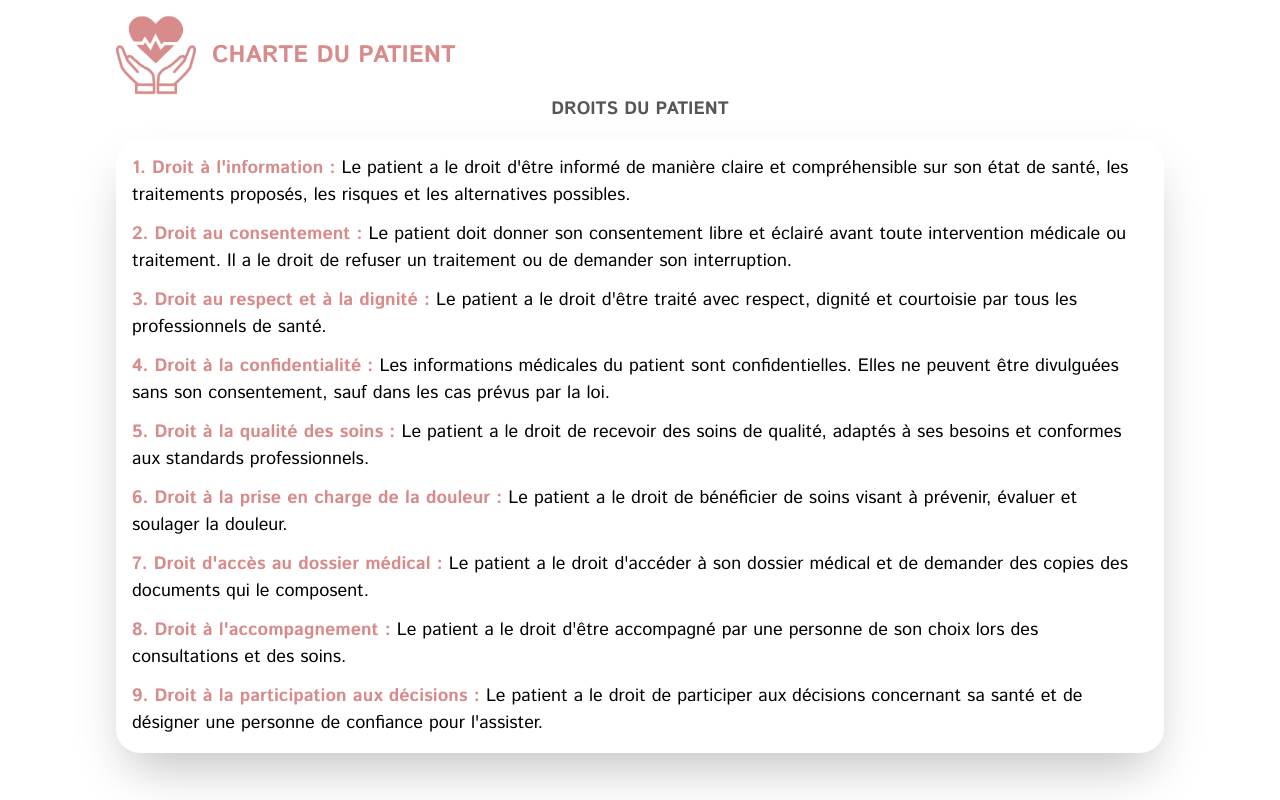
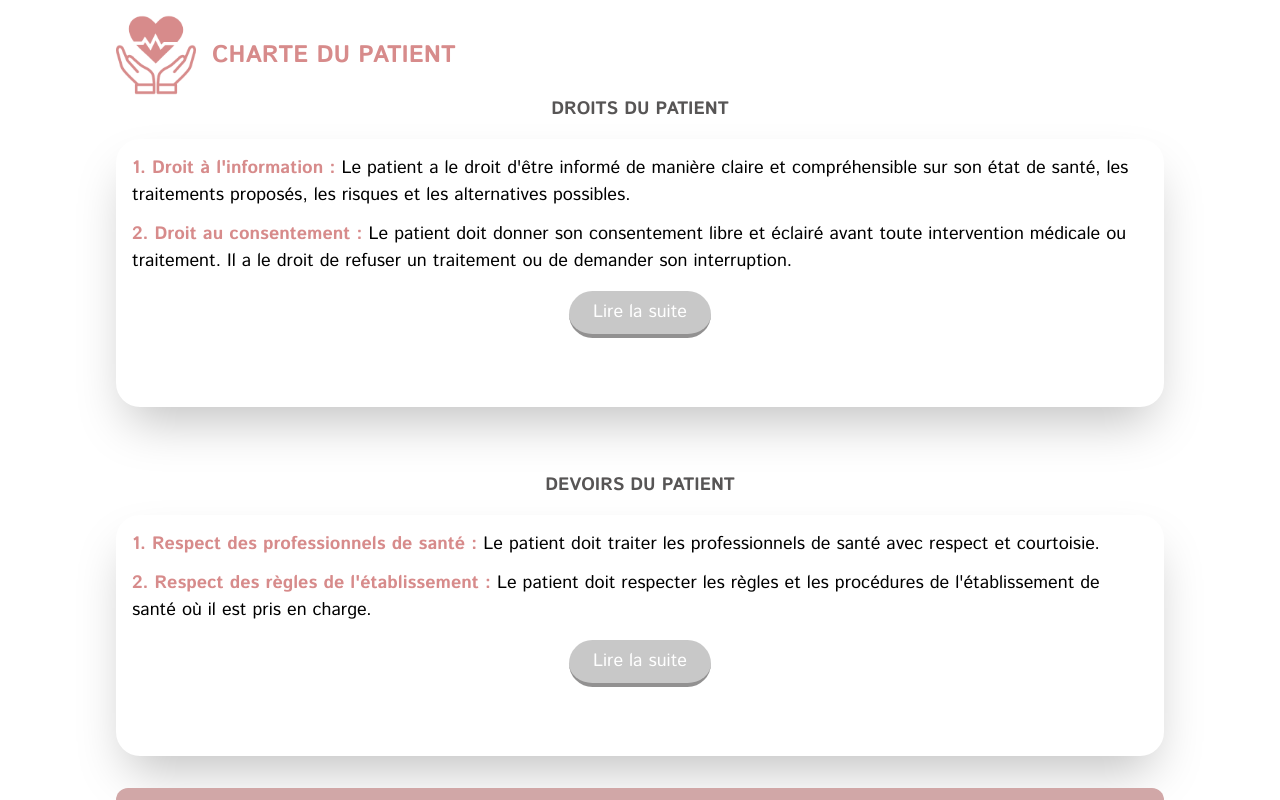
Before and after one commit to Cabinet-Infirmier/cabinet-infirmier-sceaux, a React (Vite) app: page /services in a window 1280 px wide. Shown: the part 3020-3820 px from the top of the page. Built offline with nearby package versions, Linux system fonts and the light colour scheme.

Commit message:
add button to services

```diff
--- a/src/components/button/Button.jsx
+++ b/src/components/button/Button.jsx
@@ -1,15 +1,14 @@
-import styles from "./Button.module.css";
+function Button({ onClick, children, type = "primary" }) {
+  const base =
+    "cursor-pointer transition-all text-white px-6 py-2 rounded-3xl border-b-[4px] hover:brightness-90 hover:-translate-y-[1px] hover:border-b-[6px] active:border-[2px] active:brightness-50 active:translate-y-[2px]";
 
-function Button({ onClick, children }) {
+  const styles = {
+    primary: base + " bg-[#E5BBBB] border-[#e3a3a3] ",
+    secondary: base + " bg-[#c8c8c8] border-[#929191] ",
+  };
   return (
     <div className="h-[100px]">
-      <button
-        className="cursor-pointer transition-all bg-[#E5BBBB] text-white px-6 py-2 rounded-3xl
-border-[#e3a3a3]
-border-b-[4px] hover:brightness-90 hover:-translate-y-[1px] hover:border-b-[6px]
-active:border-b-[2px] active:brightness-50 active:translate-y-[2px]"
-        onClick={onClick}
-      >
+      <button className={styles[type]} onClick={onClick}>
         {children}
       </button>
     </div>
--- a/src/components/patient-charter/PatientCharter.jsx
+++ b/src/components/patient-charter/PatientCharter.jsx
@@ -1,12 +1,15 @@
 import { motion, useAnimation, useInView } from "framer-motion";
-import { useEffect, useRef } from "react";
+import { useEffect, useRef, useState } from "react";
 
 import ServiceTitle from "../serviceTitle/ServiceTitle";
+import Button from "../button/Button";
 
 function PatientCharter() {
   const containerRef = useRef(null);
   const isInView = useInView(containerRef, { once: true });
   const mainControls = useAnimation();
+  const [isRightsOpen, setIsRightsOpen] = useState(false);
+  const [isDutiesOpen, setIsDutiesOpen] = useState(false);
 
   useEffect(() => {
     if (isInView) {
@@ -49,28 +52,31 @@ function PatientCharter() {
             intervention médicale ou traitement. Il a le droit de refuser un
             traitement ou de demander son interruption.
           </p>
+
+          {isRightsOpen && (
+            <>
               <p className="mt-3">
                 <span className="font-semibold text-[#D78B8B]">
                   3. Droit au respect et à la dignité :{" "}
                 </span>
-            Le patient a le droit d&apos;être traité avec respect, dignité et
-            courtoisie par tous les professionnels de santé.
+                Le patient a le droit d&apos;être traité avec respect, dignité
+                et courtoisie par tous les professionnels de santé.
               </p>
               <p className="mt-3">
                 <span className="font-semibold text-[#D78B8B]">
                   4. Droit à la confidentialité :{" "}
                 </span>
-            Les informations médicales du patient sont confidentielles. Elles ne
-            peuvent être divulguées sans son consentement, sauf dans les cas
-            prévus par la loi.
+                Les informations médicales du patient sont confidentielles.
+                Elles ne peuvent être divulguées sans son consentement, sauf
+                dans les cas prévus par la loi.
               </p>
               <p className="mt-3">
                 {" "}
                 <span className="font-semibold text-[#D78B8B]">
                   5. Droit à la qualité des soins :{" "}
                 </span>
-            Le patient a le droit de recevoir des soins de qualité, adaptés à
-            ses besoins et conformes aux standards professionnels.
+                Le patient a le droit de recevoir des soins de qualité, adaptés
+                à ses besoins et conformes aux standards professionnels.
               </p>
               <p className="mt-3">
                 {" "}
@@ -94,8 +100,8 @@ function PatientCharter() {
                 <span className="font-semibold text-[#D78B8B]">
                   8. Droit à l&apos;accompagnement :{" "}
                 </span>
-            Le patient a le droit d&apos;être accompagné par une personne de son
-            choix lors des consultations et des soins.
+                Le patient a le droit d&apos;être accompagné par une personne de
+                son choix lors des consultations et des soins.
               </p>
               <p className="mt-3">
                 {" "}
@@ -104,8 +110,19 @@ function PatientCharter() {
                   9. Droit à la participation aux décisions :{" "}
                 </span>
                 Le patient a le droit de participer aux décisions concernant sa
-            santé et de désigner une personne de confiance pour l&apos;assister.
+                santé et de désigner une personne de confiance pour
+                l&apos;assister.
               </p>
+            </>
+          )}
+          <div className="flex justify-center mt-4">
+            <Button
+              type="secondary"
+              onClick={() => setIsRightsOpen((prev) => !prev)}
+            >
+              {isRightsOpen ? "Réduire" : "Lire la suite"}
+            </Button>
+          </div>
         </div>
 
         <h2 className="text-lg text-[#575555] font-semibold text-center uppercase mt-16">
@@ -126,13 +143,16 @@ function PatientCharter() {
             Le patient doit respecter les règles et les procédures de
             l&apos;établissement de santé où il est pris en charge.
           </p>
+
+          {isDutiesOpen && (
+            <>
               <p className="mt-3">
                 <span className="font-semibold text-[#D78B8B]">
                   3. Collaboration avec l&apos;équipe soignante :{" "}
                 </span>
                 Le patient doit collaborer avec l&apos;équipe soignante en
-            fournissant des informations précises sur son état de santé et en
-            suivant les recommandations médicales.
+                fournissant des informations précises sur son état de santé et
+                en suivant les recommandations médicales.
               </p>
               <p className="mt-3">
                 <span className="font-semibold text-[#D78B8B]">
@@ -146,12 +166,23 @@ function PatientCharter() {
                 <span className="font-semibold text-[#D78B8B]">
                   5. Responsabilité financière :{" "}
                 </span>
-            Le patient doit assumer la responsabilité financière des soins qui
-            ne sont pas couverts par l&apos;assurance maladie ou d&apos;autres
-            dispositifs de prise en charge.
+                Le patient doit assumer la responsabilité financière des soins
+                qui ne sont pas couverts par l&apos;assurance maladie ou
+                d&apos;autres dispositifs de prise en charge.
               </p>
+            </>
+          )}
+          <div className="flex justify-center mt-4">
+            <Button
+              type="secondary"
+              onClick={() => setIsDutiesOpen((prev) => !prev)}
+            >
+              {isDutiesOpen ? "Réduire" : "Lire la suite"}
+            </Button>
           </div>
         </div>
+      </div>
+
       <div className="bg-[#D1A7A7] p-4 rounded-xl mt-8 mb-8">
         <p className="text-[18px] font-semibold text-[#FFFDFD]">
           La charte du patient est un outil essentiel pour promouvoir une
```
Lines whose indentation alone changed are shown as unchanged.
